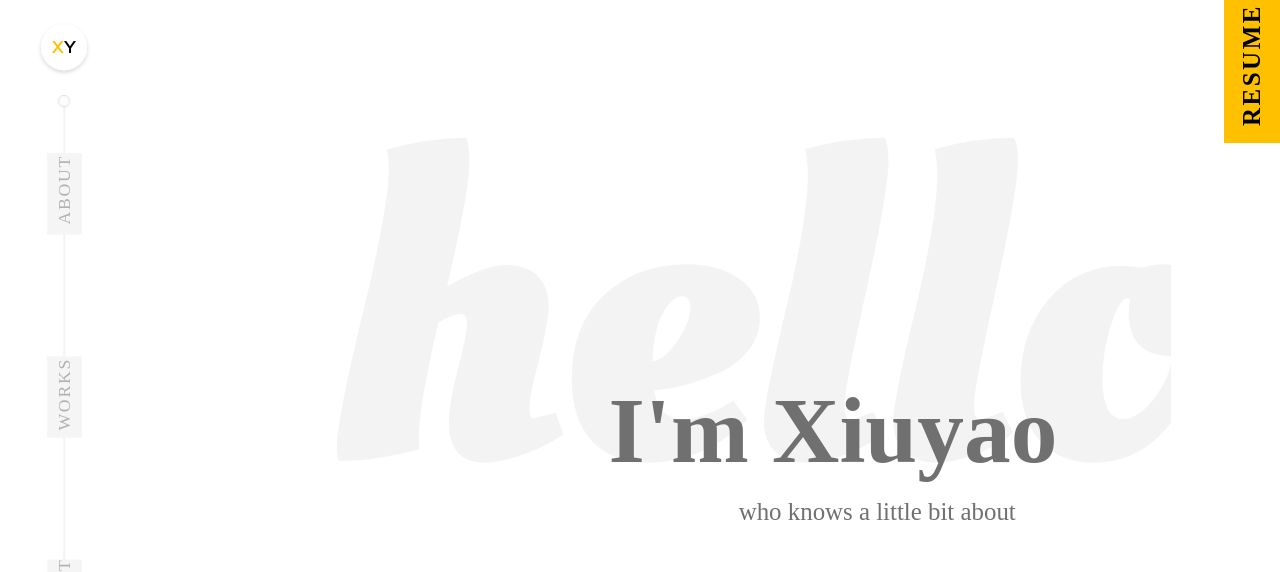
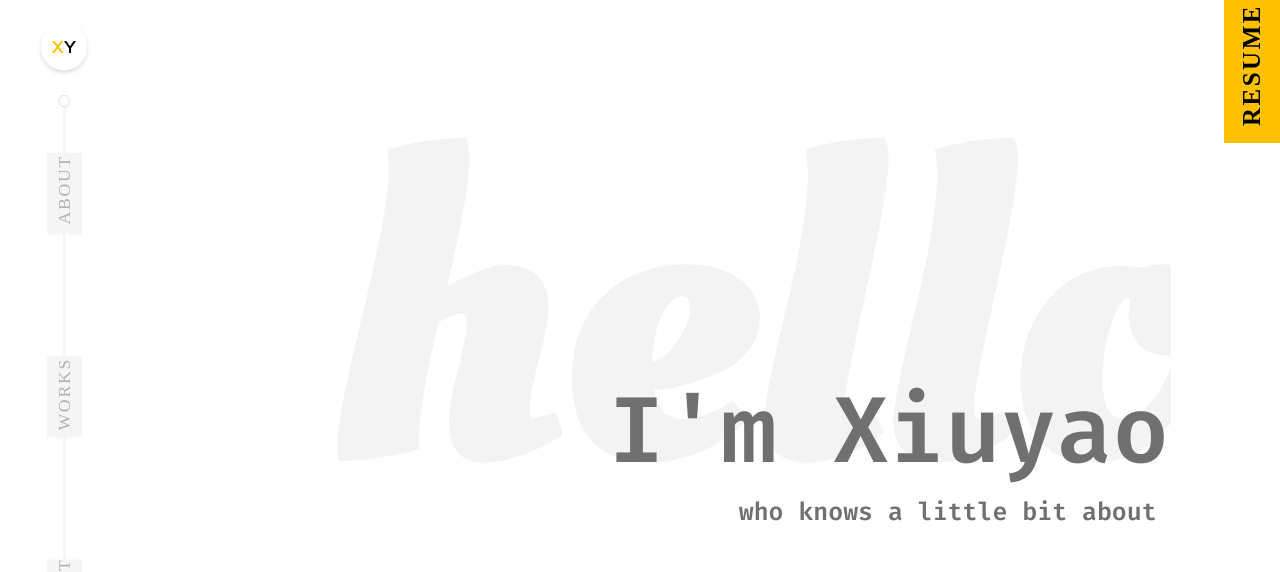
Before and after one commit to xyao99/welcome, a plain HTML site: page index.html in a window 1280 px wide. Shown: the top 572 px of the page. Drawn offline with nearby package versions, Linux system fonts and the light colour scheme.

Commit message:
fixing font (web)

```diff
--- a/index.css
+++ b/index.css
@@ -1,5 +1,6 @@
 @import url('https://fonts.googleapis.com/css2?family=Didact+Gothic&display=swap');
 @import url('https://fonts.googleapis.com/css2?family=Oleo+Script:wght@700&display=swap');
+@import url('https://fonts.googleapis.com/css2?family=Fira+Code:wght@600&display=swap');
 
 @media(max-width: 1024px) {
     body {
--- a/index.html
+++ b/index.html
@@ -148,13 +148,13 @@
                             </text>
                             <text id="I_m_Xiuyao" data-name="I&apos;m Xiuyao" transform="translate(-6605 10434)"
                                 fill="#707070" font-size="150"
-                                font-family="LucidaSans-TypewriterBold, Lucida Sans Typewriter" font-weight="700"
+                                font-family="LucidaSans-TypewriterBold, Lucida Sans Typewriter, Fira Code, monospace" font-weight="700"
                                 font-style="normal">
                                 <tspan x="0" y="0">I&apos;m Xiuyao</tspan>
                             </text>
                             <text id="who_knows_a_little_bit_about" data-name="who knows a little bit about"
                                 transform="translate(-6396 10526)" fill="#707070" font-size="40"
-                                font-family="LucidaSans-Typewriter, Lucida Sans Typewriter" font-style="normal">
+                                font-family="LucidaSans-Typewriter, Lucida Sans Typewriter, Fira Code, monospace" font-style="normal">
                                 <tspan x="0" y="0">who knows a little bit about</tspan>
                             </text>
                         </g>
```
